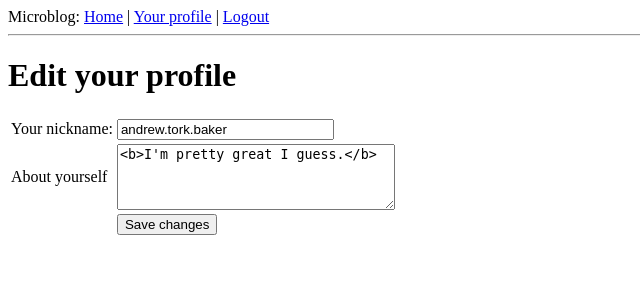
After one commit to atbaker/flask-tutorial, a Flask app: page /edit in a window 1280 px wide. The commit adds this page. Shown: the top 300 px of the page, without its empty margins (0-640 px from the left). Run offline with Flask 2, Linux system fonts and the light colour scheme; a user stored in the database is signed in; data comes from the database, SQL or seed files in the repository; both versions use the stored data as it was after the commit; parts of the project's set-up code (start-up, migrations or seed data) failed here and were passed over.

Commit message:
Finished part 6

```diff
--- a/app/forms.py
+++ b/app/forms.py
@@ -1,6 +1,10 @@
-from flask.ext.wtf import Form, TextField, BooleanField
-from flask.ext.wtf import Required
+from flask.ext.wtf import Form, TextField, BooleanField, TextAreaField
+from flask.ext.wtf import Required, Length
 
 class LoginForm(Form):
     openid = TextField('openid', validators = [Required()])
     remember_me = BooleanField('remember_me', default=False)
+
+class EditForm(Form):
+    nickname = TextField('nickname', validators=[Required()])
+    about_me = TextAreaField('about_me', validators=[Length(min=0, max=140)])
--- a/app/models.py
+++ b/app/models.py
@@ -1,3 +1,5 @@
+from hashlib import md5
+
 from app import db
 
 ROLE_USER = 0
@@ -9,6 +11,8 @@ class User(db.Model):
     email = db.Column(db.String(120), unique=True)
     role = db.Column(db.SmallInteger, default=ROLE_USER)
     posts = db.relationship('Post', backref='author', lazy='dynamic')
+    about_me = db.Column(db.String(140))
+    last_seen = db.Column(db.DateTime)
 
     def __repr__(self):
         return '<User %r>' % (self.nickname)
@@ -22,6 +26,10 @@ class User(db.Model):
     def is_anonymous(self):
         return False
 
+    def avatar(self, size):
+        return 'http://www.gravatar.com/avatar/' + md5(self.email).hexdigest() \
+            + '?d=mm&s=' + str(size)
+
     def get_id(self):
         return unicode(self.id)
 
--- a/app/templates/base.html
+++ b/app/templates/base.html
@@ -10,6 +10,7 @@
     <div>Microblog:
       <a href="{{ url_for('index') }}">Home</a>
       {% if g.user.is_authenticated %}
+      | <a href="{{ url_for('user', nickname=g.user.nickname) }}">Your profile</a>
       | <a href="{{ url_for('logout') }}">Logout</a>
       {% endif %}
     </div>
--- /dev/null
+++ b/app/templates/edit.html
@@ -0,0 +1,22 @@
+{% extends "base.html" %}
+
+{% block content %}
+<h1>Edit your profile</h1>
+<form action="" method="post" name="edit">
+    {{ form.hidden_tag() }}
+    <table>
+        <tr>
+            <td>Your nickname:</td>
+            <td>{{ form.nickname(size=24) }}</td>
+        </tr>
+        <tr>
+            <td>About yourself</td>
+            <td>{{ form.about_me(cols=32, rows=4) }}</td>
+        </tr>
+        <tr>
+            <td></td>
+            <td><input type="submit" value="Save changes"></td>
+        </tr>
+    </table>
+</form>
+{% endblock %}
--- /dev/null
+++ b/app/templates/post.html
@@ -0,0 +1,5 @@
+<table>
+    <tr valign="top">
+        <td><img src="{{ post.author.avatar(50) }}"></td><td><i>{{ post.author.nickname }} says:</i><br>{{ post.body }}</td>
+    </tr>
+</table>
--- a/app/views.py
+++ b/app/views.py
@@ -1,8 +1,21 @@
 from flask import render_template, flash, redirect, session, url_for, request, g
 from flask.ext.login import login_user, logout_user, current_user, login_required
 from app import app, db, lm, oid
-from forms import LoginForm
+from datetime import datetime
+from forms import LoginForm, EditForm
 from models import User, ROLE_USER, ROLE_ADMIN
+
+@app.before_request
+def before_request():
+    g.user = current_user
+    if g.user.is_authenticated():
+        g.user.last_seen = datetime.utcnow()
+        db.session.add(g.user)
+        db.session.commit()
+
+@lm.user_loader
+def load_user(id):
+    return User.query.get(int(id))
 
 @app.route('/')
 @app.route('/index')
@@ -63,10 +76,33 @@ def logout():
     logout_user()
     return redirect(url_for('index'))
 
-@app.before_request
-def before_request():
-    g.user = current_user
+@app.route('/user/<nickname>')
+@login_required
+def user(nickname):
+    user = User.query.filter_by(nickname=nickname).first()
+    if user == None:
+        flash('User ' + nickname + ' not found.')
+        return redirect(url_for('index'))
+    posts = [
+        {'author': user, 'body': 'Test post #1'},
+        {'author': user, 'body': 'Test post #2'}
+    ]
+    return render_template('user.html',
+        user=user,
+        posts=posts)
 
-@lm.user_loader
-def load_user(id):
-    return User.query.get(int(id))
+@app.route('/edit', methods=['GET', 'POST'])
+@login_required
+def edit():
+    form = EditForm()
+    if form.validate_on_submit():
+        g.user.nickname = form.nickname.data
+        g.user.about_me = form.about_me.data
+        db.session.add(g.user)
+        db.session.commit()
+        flash('Your changes have been saved.')
+        return redirect(url_for('edit'))
+    else:
+        form.nickname.data = g.user.nickname
+        form.about_me.data = g.user.about_me
+    return render_template('edit.html', form=form)
```
Also changed, not shown: app/templates/user.html (added, +19 -0 lines), db_repository/versions/003_migration.py (added, +32 -0 lines), app.db, 2 other files.
